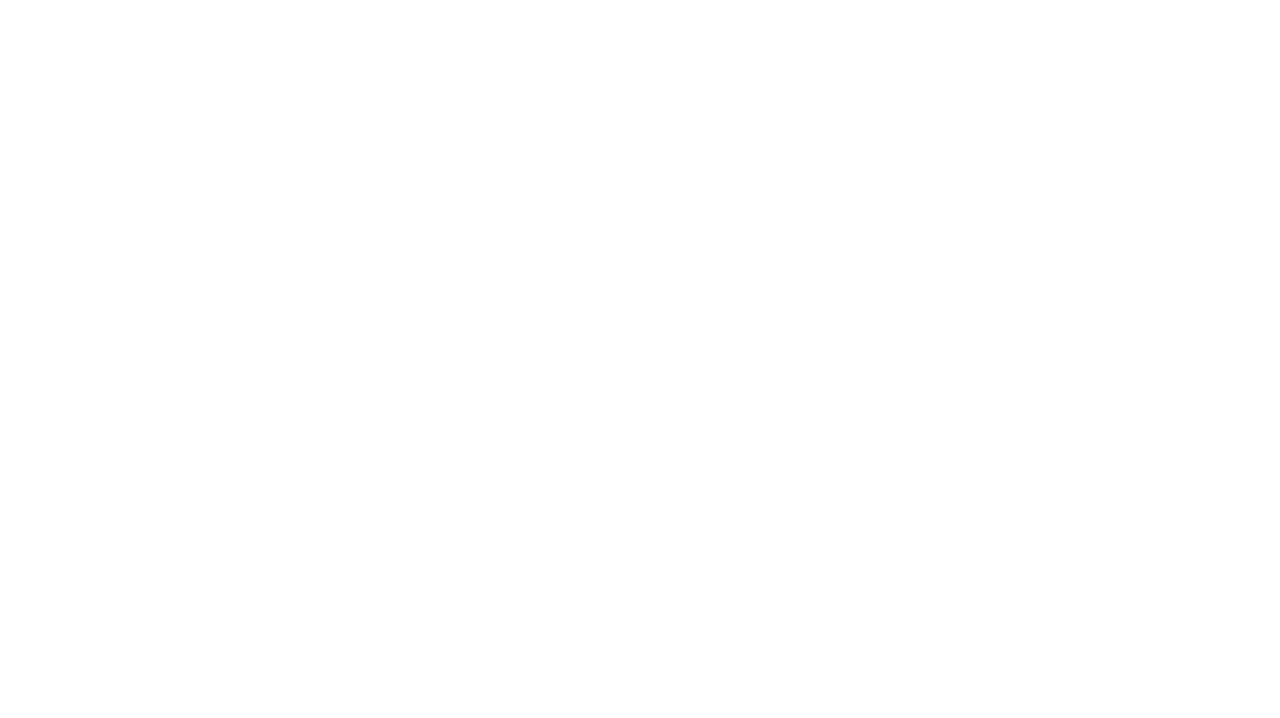
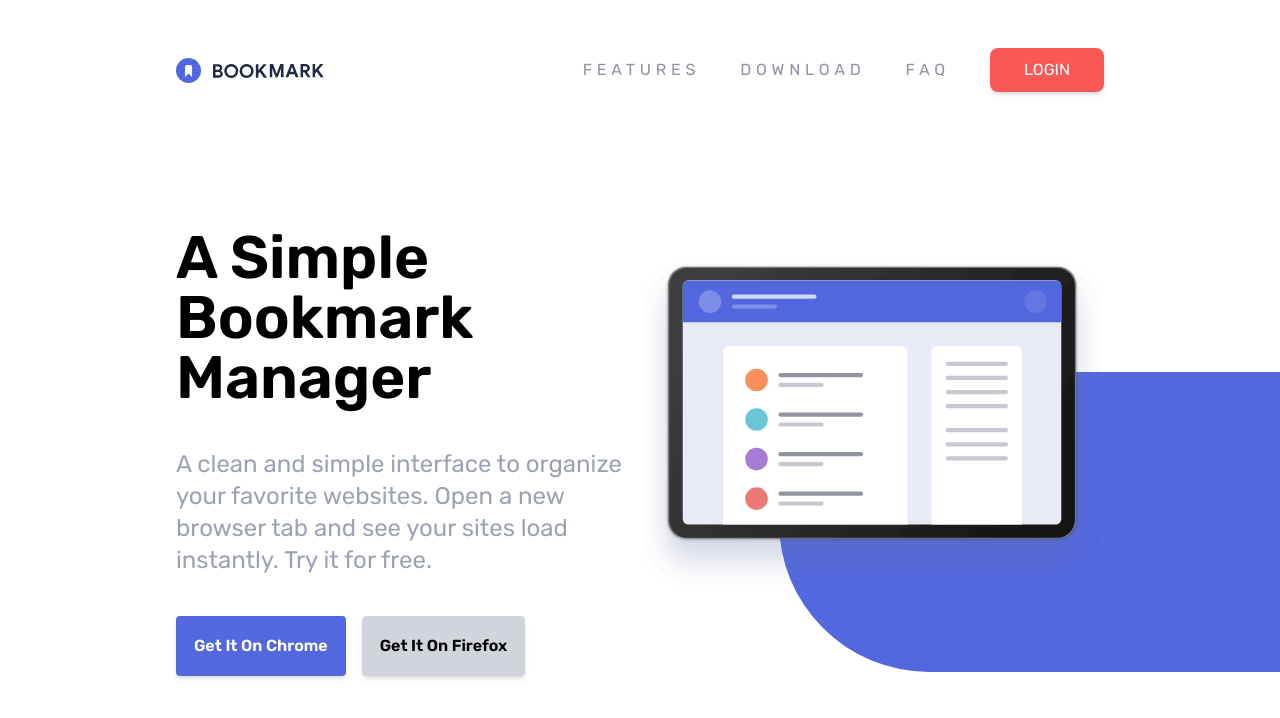
Before and after one commit to yokolet/tailwind-website-projects, a Vue app: page /bookmark-manager in a window 1280 px wide. Shown: the top 718 px of the page. Built offline with nearby package versions, Linux system fonts and the light colour scheme; a web font is replaced by a local one.

Commit message:
creates a nav bar and hero section for a bookmark manager

```diff
--- a/src/views/BookmarkManager.vue
+++ b/src/views/BookmarkManager.vue
@@ -4,6 +4,69 @@
 
 <template>
   <div id="website">
+    <nav class="container relative mx-auto p-6">
+      <!-- Flex Container for Nav Items -->
+      <div class="flex items-center justify-between space-x-20 my-6">
+        <!-- Logo -->
+        <div class="z-30">
+          <img src="../assets/bookmark/images/logo-bookmark.svg" alt="" id="logo">
+        </div>
+        <!-- Menu Items -->
+        <div class="hidden items-center space-x-10 uppercase text-grayishBlue2 md:flex">
+          <a href="#features" class="tracking-widest hover:text-softRed">Features</a>
+          <a href="#download" class="tracking-widest hover:text-softRed">Download</a>
+          <a href="#faq" class="tracking-widest hover:text-softRed">FAQ</a>
+          <a
+              href="#"
+              class="px-8 py-2 text-white bg-softRed border-2 border-softRed rounded-lg shadow-md
+              hover:text-softRed hover:bg-white"
+          >Login</a>
+        </div>
+        <!-- Hamburger Button -->
+        <button id="menu-btn" class="z-30 block md:hidden focus:outline-none hamburger">
+          <span class="hamburger-top bg-black"></span>
+          <span class="hamburger-middle bg-black"></span>
+          <span class="hamburger-bottom bg-black"></span>
+        </button>
+      </div>
+    </nav>
+    <!-- Hero Section -->
+    <section id="hero">
+      <!-- Container for Image & Content -->
+      <div class="container flex flex-col-reverse mx-auto p-6 lg:flex-row lg:mg-0">
+        <!-- Content -->
+        <div class="flex flex-col space-y-10 lg:mt-16 lg:w-1/2">
+          <h1 class="text-3xl font-semibold text-center lg:text-6xl lg:text-left">
+            A Simple Bookmark Manager
+          </h1>
+          <p class="max-w-md mx-auto text-lg text-center text-gray-400 lg:text-2xl lg:text-left lg:mt-0 lg:mx-0">
+            A clean and simple interface to organize your favorite websites. Open a new browser tab and see your
+            sites load instantly. Try it for free.
+          </p>
+          <!-- Buttons Container -->
+          <div class="flex items-center justify-center w-full space-x-4 lg:justify-start">
+            <a href=""
+               class="p-4 text-sm font-semibold text-white bg-softBlue rounded shadow-md border-2 border-softBlue
+               md:text-base hover:bg-white hover:text-softBlue">
+              Get It On Chrome
+            </a>
+            <a href=""
+               class="p-4 text-sm font-semibold text-black bg-gray-300 rounded shadow-md border-2 border-gray-300
+               md:text-base hover:bg-white hover:text-gray-600">
+              Get It On Firefox
+            </a>
+          </div>
+        </div>
+        <!-- Image -->
+        <div class="relative mx-auto lg:mx-0 lg:mb-0 lg:w-1/2">
+          <div class="bg-hero"></div>
+          <img
+              src="../assets/bookmark/images/illustration-hero.svg"
+              alt=""
+              class="relative z-10 lg:top-24 xl:top-0 overflow-x-visible" />
+        </div>
+      </div>
+    </section>
   </div>
 </template>
 
@@ -16,7 +79,7 @@
   filter: invert(53%) sepia(38%) saturate(3303%) hue-rotate(326deg) brightness(101%) contrast(96%);
 }
 
-@media screen(lg) {
+@media(min-width: 1020px) {
   .bg-hero {
     left: 30%;
     @apply absolute h-[300px] w-[2000px] rounded-l-full top-52 bg-softBlue;
```
